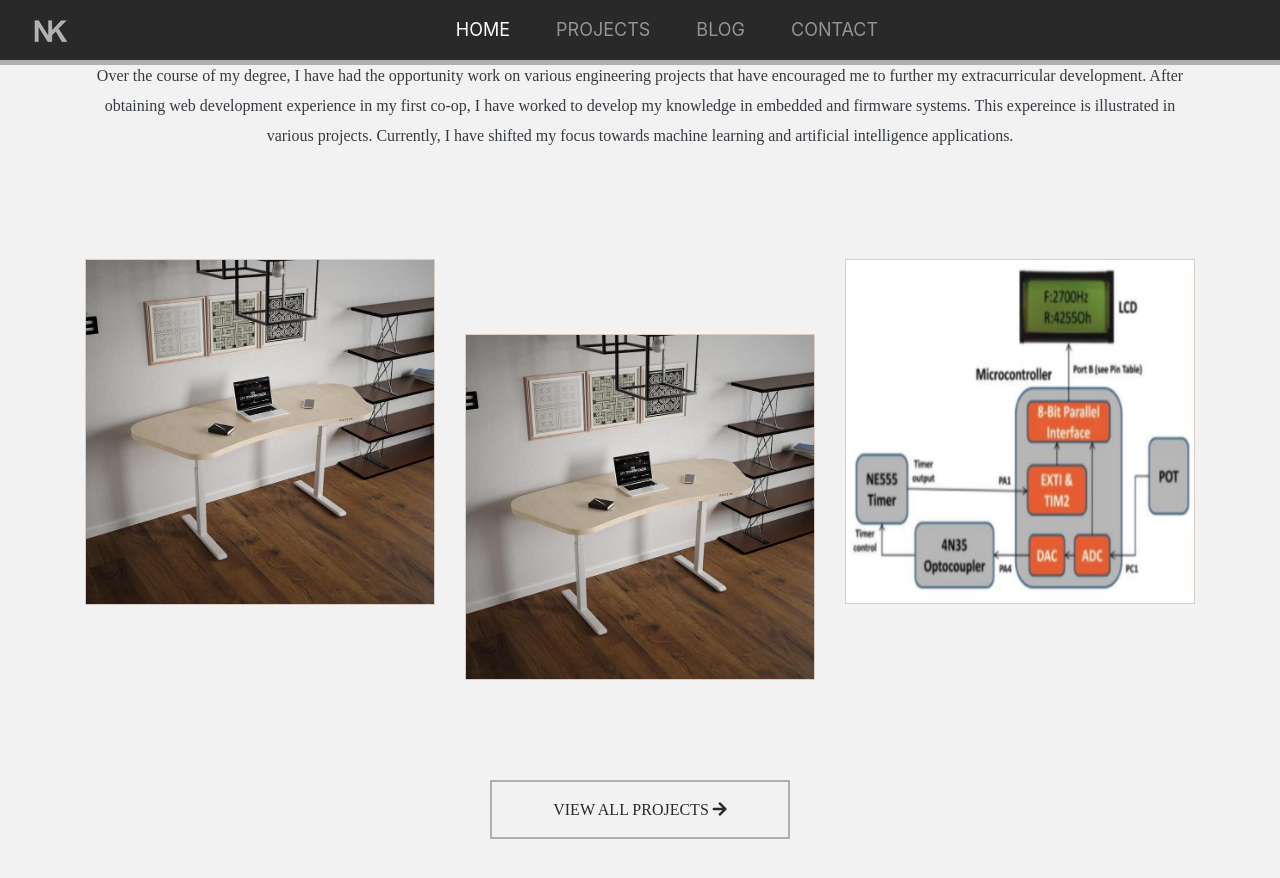
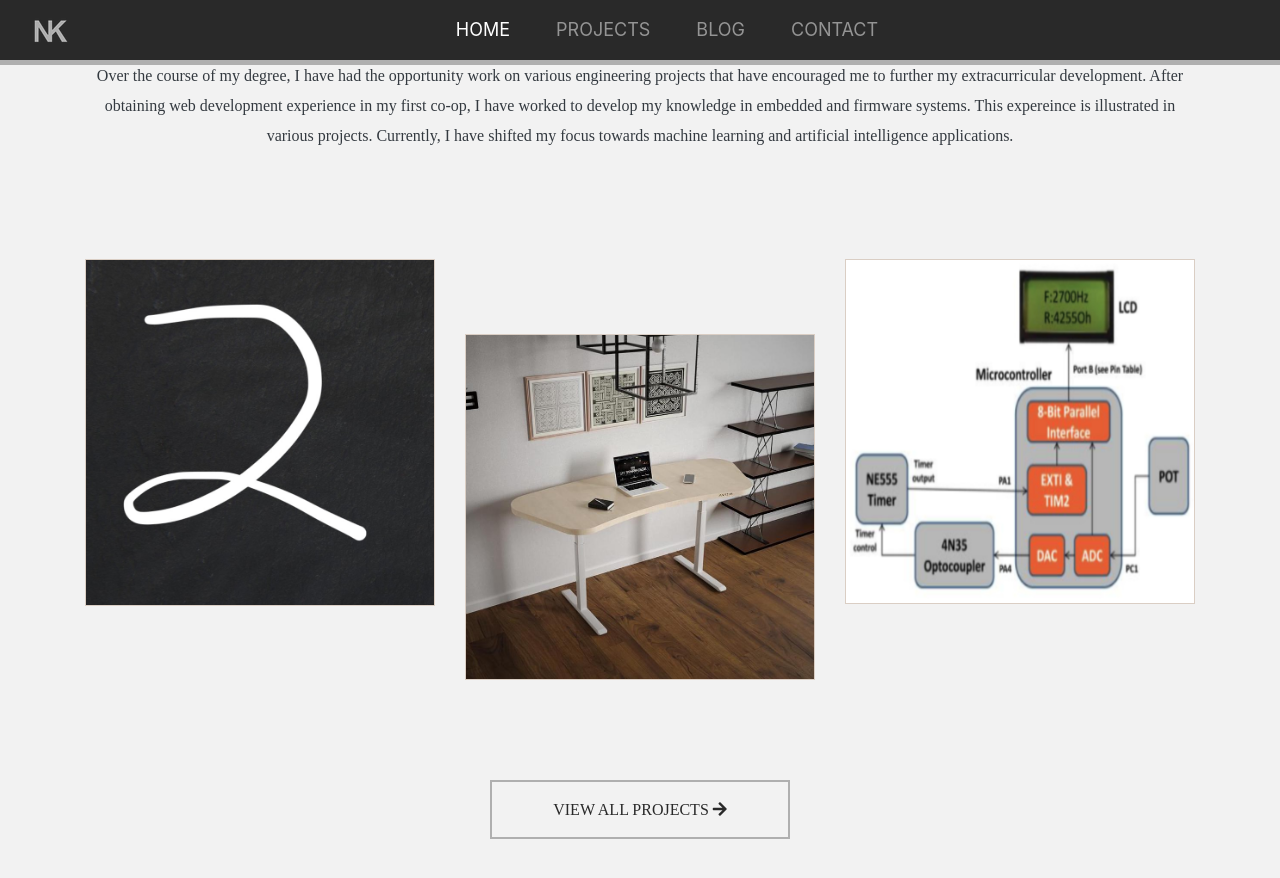
Before and after one commit to nolankurylo/nolankurylo.github.io, a Jekyll site: the page built from index.html, in a window 1280 px wide and 900 px high, scrolled down 4294 px. Shown: the top 878 px of the window. Built offline with Jekyll 4.4.1, drawn with Linux system fonts in a browser that asks for light colours; nearby versions of some CDN libraries; some web fonts are replaced; comment, search, counter and statistics services are not loaded.

Commit message:
added blackboard img

```diff
--- a/index.html
+++ b/index.html
@@ -345,7 +345,7 @@ active: index
         <div class="row">
             <div class="col-lg-4 col-md-12 text-center">
                 <div data-aos="fade-up" class="image-overlay-container">
-                    <img src="/assets/img/desk2.jpg" alt="AI MNIST Pipeline" class="image-overlay"
+                    <img src="/assets/img/blackboard.jpg" alt="AI MNIST Pipeline" class="image-overlay"
                         style="max-height: 600px; width:100%">
                     <div class="inner-overlay"></div>
                     <div class="text-overlay">
--- a/pages/projects.html
+++ b/pages/projects.html
@@ -40,7 +40,7 @@ permalink: /projects/
     <div class="row">
         <div class="col-lg-4 col-md-6 col-sm-12 text-center" style="margin-bottom: 75px;">
             <div class="image-overlay-container">
-                <img src="/assets/img/pwm-img.jpg" alt="Ergo Desk" class="image-overlay"
+                <img src="/assets/img/blackboard.jpg" alt="Ergo Desk" class="image-overlay"
                     style="max-height: 600px; width:100%">
                 <div class="inner-overlay"></div>
                 <div class="text-overlay">
```
Also changed, not shown: assets/img/blackboard.jpg (added).
